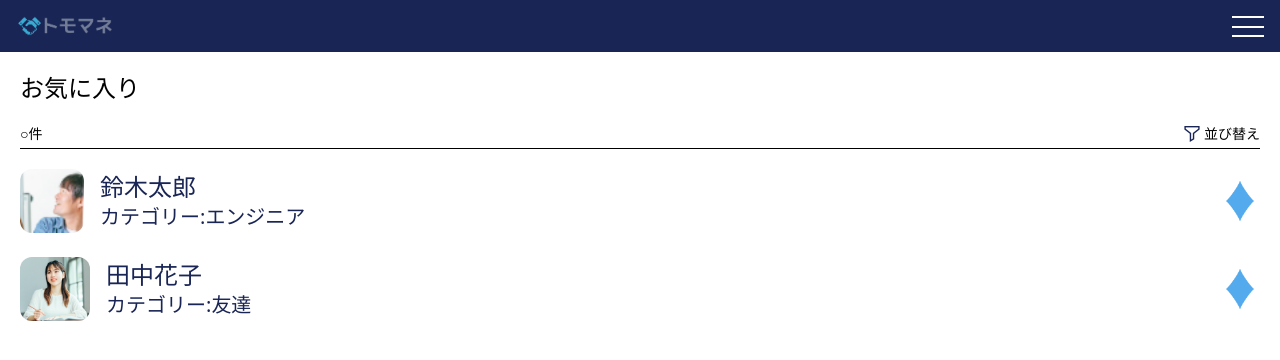
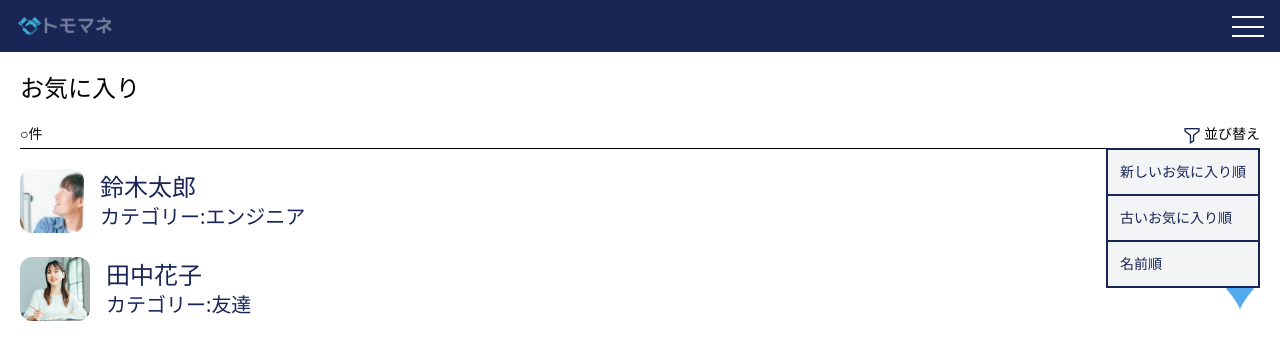
Before and after one commit to nikawa2161/tomomane, a React (Create React App) app: page /like in a window 1280 px wide. Both pictures are taken after a click on the button "並び替え". Shown: the top 360 px of the page. Built offline with nearby package versions, Linux system fonts and the light colour scheme.

Commit message:
フィルターの作成

```diff
--- a/src/views/pages/likes/LikesHome.tsx
+++ b/src/views/pages/likes/LikesHome.tsx
@@ -1,30 +1,49 @@
-import { FC } from 'react'
+import { FC, useState } from 'react'
 import { LikeHome } from '../home/LikeHome'
 
 export const LikesHome: FC = () => {
+  const [isDisplay, setIsDisplay] = useState<boolean>(false);
+
+  const handleMenu = () => {
+    setIsDisplay(!isDisplay)
+  }
   return (
     <>
       <div className="p-5">
         <h2 className="text-2xl">お気に入り</h2>
-        <div className="mt-5 pb-1 flex justify-between border-b solid border-current text-sm">
+        <div className="relative mt-5 pb-1 flex justify-between border-b solid border-current text-sm">
           <p>○件</p>
-          <div className="relative">
+          <div className="">
             <img
               src={`${process.env.PUBLIC_URL}/images/icons/filter1.png`}
               alt="ソート"
               className="h-4 absolute  -translate-y-2/4 top-1/2"
             />
-            <button id="" className="w-auto pl-5 text-right">
+            <button
+              onClick={handleMenu}
+              id=""
+              className="w-auto pl-5 text-right"
+            >
               並び替え
             </button>
-            <ul className="hidden">
-              <li>新しいお気に入り順</li>
-              <li>古いお気に入り順</li>
-              <li>名前順</li>
+            <ul
+              className={`absolute right-0 z-10 translate-y-1 bg-gray-100 text-blue-primary border solid border-current ${
+                isDisplay ? 'block' : 'hidden'
+              }`}
+            >
+              <li className="p-3 border-b border border-current">
+                新しいお気に入り順
+              </li>
+              <li className="p-3 border-b border border-current">
+                古いお気に入り順
+              </li>
+              <li className="p-3 border-b border border-current">
+                名前順
+              </li>
             </ul>
           </div>
         </div>
-        <div className='mt-5'>
+        <div className="mt-5">
           <LikeHome />
         </div>
       </div>
```
